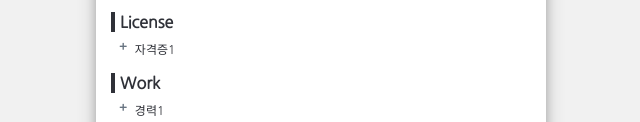
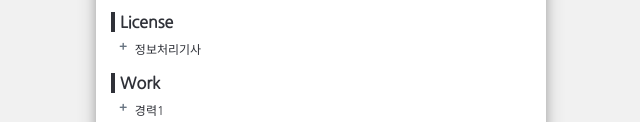
Before and after one commit to taeyungithub/taeyungithub.github.io, a plain HTML site: page index.html in a window 1280 px wide. Shown: the part 678-800 px from the top of the page, 319-959 px from the left. Drawn offline with Linux system fonts and the light colour scheme.

Commit message:
Update index.html

```diff
--- a/index.html
+++ b/index.html
@@ -92,7 +92,7 @@
                         <span>+ </span> -->
                     </div>
                     <div>
-                        <span>자격증1</span>
+                        <span>정보처리기사</span>
                         <!-- <span>자격증2</span>
                         <span>자격증3</span> -->
                     </div>
```
